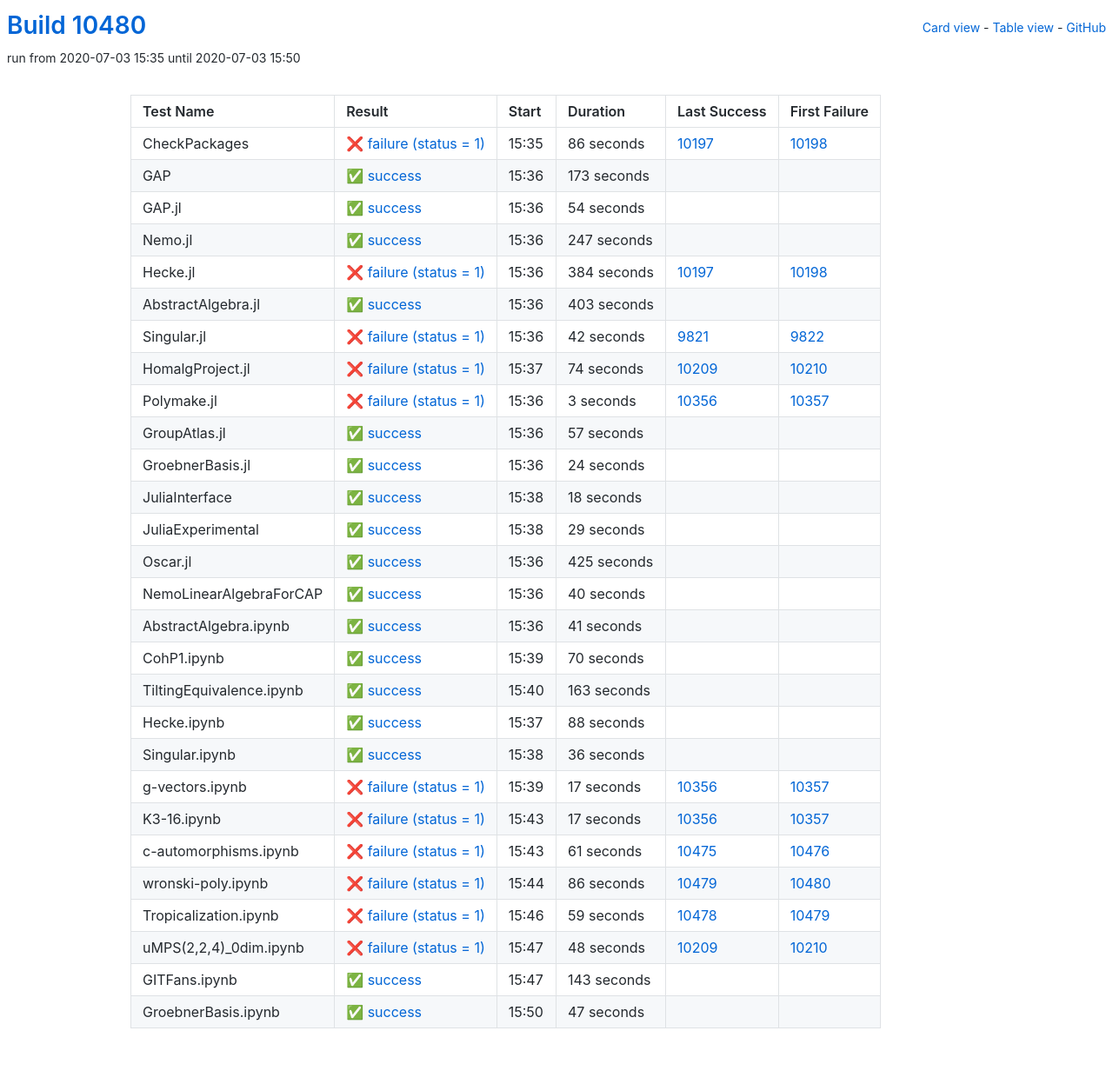
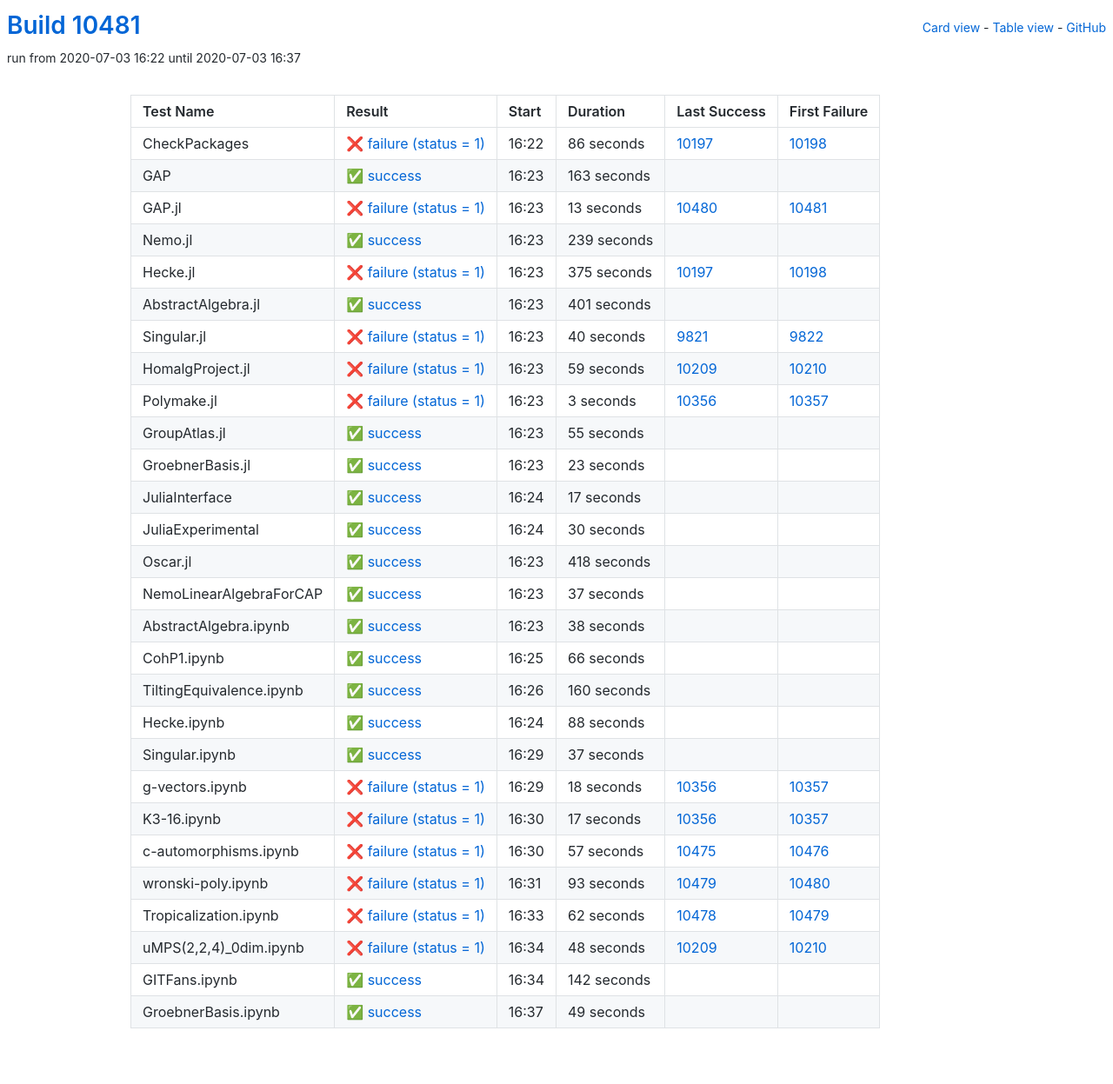
Before and after one commit to oscar-system/oscar-ci-status, a Jekyll site: the page built from table.html, in a window 1280 px wide. Shown: the whole page at 87% size. Built offline with Jekyll 4.4.1, drawn with Linux system fonts in a browser that asks for light colours.

Commit message:
Build #10481

```diff
--- a/_data/ci.yml
+++ b/_data/ci.yml
@@ -1,6 +1,6 @@
 ---
-build: 10480
-build_url: https://oscarci.mathematik.uni-kl.de/job/oscar/10480/
+build: 10481
+build_url: https://oscarci.mathematik.uni-kl.de/job/oscar/10481/
 job: oscar
 organization: oscar-system
 repo: oscar-ci-status
@@ -8,8 +8,8 @@
 tests:
 - name: CheckPackages
   id: checkpackages
-  log: https://oscarci.mathematik.uni-kl.de/job/oscar/10480/artifact/logs/build-10480/CheckPackages.log
-  start: 2020-07-03 15:35
+  log: https://oscarci.mathematik.uni-kl.de/job/oscar/10481/artifact/logs/build-10481/CheckPackages.log
+  start: 2020-07-03 16:22
   success: false
   exitcode: 1
   status: failure
@@ -20,92 +20,92 @@
   first_failure_url: https://oscarci.mathematik.uni-kl.de/job/oscar/10198/
 - name: GAP
   id: gap
-  log: https://oscarci.mathematik.uni-kl.de/job/oscar/10480/artifact/logs/build-10480/GAP.log
-  start: 2020-07-03 15:36
+  log: https://oscarci.mathematik.uni-kl.de/job/oscar/10481/artifact/logs/build-10481/GAP.log
+  start: 2020-07-03 16:23
   success: true
   exitcode: 0
   status: success
-  duration: 173
+  duration: 163
   last_success: false
   last_success_url:
   first_failure: false
   first_failure_url:
 - name: GAP.jl
   id: gap-jl
-  log: https://oscarci.mathematik.uni-kl.de/job/oscar/10480/artifact/logs/build-10480/GAP.jl.log
-  start: 2020-07-03 15:36
+  log: https://oscarci.mathematik.uni-kl.de/job/oscar/10481/artifact/logs/build-10481/GAP.jl.log
+  start: 2020-07-03 16:23
+  success: false
+  exitcode: 1
+  status: failure
+  duration: 13
+  last_success: 10480
+  last_success_url: https://oscarci.mathematik.uni-kl.de/job/oscar/10480/
+  first_failure: 10481
+  first_failure_url: https://oscarci.mathematik.uni-kl.de/job/oscar/10481/
+- name: Nemo.jl
+  id: nemo-jl
+  log: https://oscarci.mathematik.uni-kl.de/job/oscar/10481/artifact/logs/build-10481/Nemo.jl.log
+  start: 2020-07-03 16:23
   success: true
   exitcode: 0
   status: success
-  duration: 54
-  last_success: false
-  last_success_url:
-  first_failure: false
-  first_failure_url:
-- name: Nemo.jl
-  id: nemo-jl
-  log: https://oscarci.mathematik.uni-kl.de/job/oscar/10480/artifact/logs/build-10480/Nemo.jl.log
-  start: 2020-07-03 15:36
-  success: true
-  exitcode: 0
-  status: success
-  duration: 247
+  duration: 239
   last_success: false
   last_success_url:
   first_failure: false
   first_failure_url:
 - name: Hecke.jl
   id: hecke-jl
-  log: https://oscarci.mathematik.uni-kl.de/job/oscar/10480/artifact/logs/build-10480/Hecke.jl.log
-  start: 2020-07-03 15:36
+  log: https://oscarci.mathematik.uni-kl.de/job/oscar/10481/artifact/logs/build-10481/Hecke.jl.log
+  start: 2020-07-03 16:23
   success: false
   exitcode: 1
   status: failure
-  duration: 384
+  duration: 375
   last_success: 10197
   last_success_url: https://oscarci.mathematik.uni-kl.de/job/oscar/10197/
   first_failure: 10198
   first_failure_url: https://oscarci.mathematik.uni-kl.de/job/oscar/10198/
 - name: AbstractAlgebra.jl
   id: abstractalgebra-jl
-  log: https://oscarci.mathematik.uni-kl.de/job/oscar/10480/artifact/logs/build-10480/AbstractAlgebra.jl.log
-  start: 2020-07-03 15:36
+  log: https://oscarci.mathematik.uni-kl.de/job/oscar/10481/artifact/logs/build-10481/AbstractAlgebra.jl.log
+  start: 2020-07-03 16:23
   success: true
   exitcode: 0
   status: success
-  duration: 403
+  duration: 401
   last_success: false
   last_success_url:
   first_failure: false
   first_failure_url:
 - name: Singular.jl
   id: singular-jl
-  log: https://oscarci.mathematik.uni-kl.de/job/oscar/10480/artifact/logs/build-10480/Singular.jl.log
-  start: 2020-07-03 15:36
+  log: https://oscarci.mathematik.uni-kl.de/job/oscar/10481/artifact/logs/build-10481/Singular.jl.log
+  start: 2020-07-03 16:23
   success: false
   exitcode: 1
   status: failure
-  duration: 42
+  duration: 40
   last_success: 9821
   last_success_url: https://oscarci.mathematik.uni-kl.de/job/oscar/9821/
   first_failure: 9822
   first_failure_url: https://oscarci.mathematik.uni-kl.de/job/oscar/9822/
 - name: HomalgProject.jl
   id: homalgproject-jl
-  log: https://oscarci.mathematik.uni-kl.de/job/oscar/10480/artifact/logs/build-10480/HomalgProject.jl.log
-  start: 2020-07-03 15:37
+  log: https://oscarci.mathematik.uni-kl.de/job/oscar/10481/artifact/logs/build-10481/HomalgProject.jl.log
+  start: 2020-07-03 16:23
   success: false
   exitcode: 1
   status: failure
-  duration: 74
+  duration: 59
   last_success: 10209
   last_success_url: https://oscarci.mathematik.uni-kl.de/job/oscar/10209/
   first_failure: 10210
   first_failure_url: https://oscarci.mathematik.uni-kl.de/job/oscar/10210/
 - name: Polymake.jl
   id: polymake-jl
-  log: https://oscarci.mathematik.uni-kl.de/job/oscar/10480/artifact/logs/build-10480/Polymake.jl.log
-  start: 2020-07-03 15:36
+  log: https://oscarci.mathematik.uni-kl.de/job/oscar/10481/artifact/logs/build-10481/Polymake.jl.log
+  start: 2020-07-03 16:23
   success: false
   exitcode: 1
   status: failure
@@ -116,116 +116,116 @@
   first_failure_url: https://oscarci.mathematik.uni-kl.de/job/oscar/10357/
 - name: GroupAtlas.jl
   id: groupatlas-jl
-  log: https://oscarci.mathematik.uni-kl.de/job/oscar/10480/artifact/logs/build-10480/GroupAtlas.jl.log
-  start: 2020-07-03 15:36
+  log: https://oscarci.mathematik.uni-kl.de/job/oscar/10481/artifact/logs/build-10481/GroupAtlas.jl.log
+  start: 2020-07-03 16:23
   success: true
   exitcode: 0
   status: success
-  duration: 57
+  duration: 55
   last_success: false
   last_success_url:
   first_failure: false
   first_failure_url:
 - name: GroebnerBasis.jl
   id: groebnerbasis-jl
-  log: https://oscarci.mathematik.uni-kl.de/job/oscar/10480/artifact/logs/build-10480/GroebnerBasis.jl.log
-  start: 2020-07-03 15:36
+  log: https://oscarci.mathematik.uni-kl.de/job/oscar/10481/artifact/logs/build-10481/GroebnerBasis.jl.log
+  start: 2020-07-03 16:23
   success: true
   exitcode: 0
   status: success
-  duration: 24
+  duration: 23
   last_success: false
   last_success_url:
   first_failure: false
   first_failure_url:
 - name: JuliaInterface
   id: juliainterface
-  log: https://oscarci.mathematik.uni-kl.de/job/oscar/10480/artifact/logs/build-10480/JuliaInterface.log
-  start: 2020-07-03 15:38
+  log: https://oscarci.mathematik.uni-kl.de/job/oscar/10481/artifact/logs/build-10481/JuliaInterface.log
+  start: 2020-07-03 16:24
   success: true
   exitcode: 0
   status: success
-  duration: 18
+  duration: 17
   last_success: false
   last_success_url:
   first_failure: false
   first_failure_url:
 - name: JuliaExperimental
   id: juliaexperimental
-  log: https://oscarci.mathematik.uni-kl.de/job/oscar/10480/artifact/logs/build-10480/JuliaExperimental.log
-  start: 2020-07-03 15:38
+  log: https://oscarci.mathematik.uni-kl.de/job/oscar/10481/artifact/logs/build-10481/JuliaExperimental.log
+  start: 2020-07-03 16:24
   success: true
   exitcode: 0
   status: success
-  duration: 29
+  duration: 30
   last_success: false
   last_success_url:
   first_failure: false
   first_failure_url:
 - name: Oscar.jl
   id: oscar-jl
-  log: https://oscarci.mathematik.uni-kl.de/job/oscar/10480/artifact/logs/build-10480/Oscar.jl.log
-  start: 2020-07-03 15:36
+  log: https://oscarci.mathematik.uni-kl.de/job/oscar/10481/artifact/logs/build-10481/Oscar.jl.log
+  start: 2020-07-03 16:23
   success: true
   exitcode: 0
   status: success
-  duration: 425
+  duration: 418
   last_success: false
   last_success_url:
   first_failure: false
   first_failure_url:
 - name: NemoLinearAlgebraForCAP
   id: nemolinearalgebraforcap
-  log: https://oscarci.mathematik.uni-kl.de/job/oscar/10480/artifact/logs/build-10480/NemoLinearAlgebraForCAP.log
-  start: 2020-07-03 15:36
+  log: https://oscarci.mathematik.uni-kl.de/job/oscar/10481/artifact/logs/build-10481/NemoLinearAlgebraForCAP.log
+  start: 2020-07-03 16:23
   success: true
   exitcode: 0
   status: success
-  duration: 40
+  duration: 37
   last_success: false
   last_success_url:
   first_failure: false
   first_failure_url:
 - name: AbstractAlgebra.ipynb
   id: abstractalgebra-ipynb
-  log: https://oscarci.mathematik.uni-kl.de/job/oscar/10480/artifact/logs/build-10480/AbstractAlgebra.ipynb.log
-  start: 2020-07-03 15:36
+  log: https://oscarci.mathematik.uni-kl.de/job/oscar/10481/artifact/logs/build-10481/AbstractAlgebra.ipynb.log
+  start: 2020-07-03 16:23
   success: true
   exitcode: 0
   status: success
-  duration: 41
+  duration: 38
   last_success: false
   last_success_url:
   first_failure: false
   first_failure_url:
 - name: CohP1.ipynb
   id: cohp1-ipynb
-  log: https://oscarci.mathematik.uni-kl.de/job/oscar/10480/artifact/logs/build-10480/CohP1.ipynb.log
-  start: 2020-07-03 15:39
+  log: https://oscarci.mathematik.uni-kl.de/job/oscar/10481/artifact/logs/build-10481/CohP1.ipynb.log
+  start: 2020-07-03 16:25
   success: true
   exitcode: 0
   status: success
-  duration: 70
+  duration: 66
   last_success: false
   last_success_url:
   first_failure: false
   first_failure_url:
 - name: TiltingEquivalence.ipynb
   id: tiltingequivalence-ipynb
-  log: https://oscarci.mathematik.uni-kl.de/job/oscar/10480/artifact/logs/build-10480/TiltingEquivalence.ipynb.log
-  start: 2020-07-03 15:40
+  log: https://oscarci.mathematik.uni-kl.de/job/oscar/10481/artifact/logs/build-10481/TiltingEquivalence.ipynb.log
+  start: 2020-07-03 16:26
   success: true
   exitcode: 0
   status: success
-  duration: 163
+  duration: 160
   last_success: false
   last_success_url:
   first_failure: false
   first_failure_url:
 - name: Hecke.ipynb
   id: hecke-ipynb
-  log: https://oscarci.mathematik.uni-kl.de/job/oscar/10480/artifact/logs/build-10480/Hecke.ipynb.log
-  start: 2020-07-03 15:37
+  log: https://oscarci.mathematik.uni-kl.de/job/oscar/10481/artifact/logs/build-10481/Hecke.ipynb.log
+  start: 2020-07-03 16:24
   success: true
   exitcode: 0
   status: success
@@ -236,32 +236,32 @@
   first_failure_url:
 - name: Singular.ipynb
   id: singular-ipynb
-  log: https://oscarci.mathematik.uni-kl.de/job/oscar/10480/artifact/logs/build-10480/Singular.ipynb.log
-  start: 2020-07-03 15:38
+  log: https://oscarci.mathematik.uni-kl.de/job/oscar/10481/artifact/logs/build-10481/Singular.ipynb.log
+  start: 2020-07-03 16:29
   success: true
   exitcode: 0
   status: success
-  duration: 36
+  duration: 37
   last_success: false
   last_success_url:
   first_failure: false
   first_failure_url:
 - name: g-vectors.ipynb
   id: g-vectors-ipynb
-  log: https://oscarci.mathematik.uni-kl.de/job/oscar/10480/artifact/logs/build-10480/g-vectors.ipynb.log
-  start: 2020-07-03 15:39
+  log: https://oscarci.mathematik.uni-kl.de/job/oscar/10481/artifact/logs/build-10481/g-vectors.ipynb.log
+  start: 2020-07-03 16:29
   success: false
   exitcode: 1
   status: failure
-  duration: 17
+  duration: 18
   last_success: 10356
   last_success_url: https://oscarci.mathematik.uni-kl.de/job/oscar/10356/
   first_failure: 10357
   first_failure_url: https://oscarci.mathematik.uni-kl.de/job/oscar/10357/
 - name: K3-16.ipynb
   id: k3-16-ipynb
-  log: https://oscarci.mathematik.uni-kl.de/job/oscar/10480/artifact/logs/build-10480/K3-16.ipynb.log
-  start: 2020-07-03 15:43
+  log: https://oscarci.mathematik.uni-kl.de/job/oscar/10481/artifact/logs/build-10481/K3-16.ipynb.log
+  start: 2020-07-03 16:30
   success: false
   exitcode: 1
   status: failure
@@ -272,44 +272,44 @@
   first_failure_url: https://oscarci.mathematik.uni-kl.de/job/oscar/10357/
 - name: c-automorphisms.ipynb
   id: c-automorphisms-ipynb
-  log: https://oscarci.mathematik.uni-kl.de/job/oscar/10480/artifact/logs/build-10480/c-automorphisms.ipynb.log
-  start: 2020-07-03 15:43
+  log: https://oscarci.mathematik.uni-kl.de/job/oscar/10481/artifact/logs/build-10481/c-automorphisms.ipynb.log
+  start: 2020-07-03 16:30
   success: false
   exitcode: 1
   status: failure
-  duration: 61
+  duration: 57
   last_success: 10475
   last_success_url: https://oscarci.mathematik.uni-kl.de/job/oscar/10475/
   first_failure: 10476
   first_failure_url: https://oscarci.mathematik.uni-kl.de/job/oscar/10476/
 - name: wronski-poly.ipynb
   id: wronski-poly-ipynb
-  log: https://oscarci.mathematik.uni-kl.de/job/oscar/10480/artifact/logs/build-10480/wronski-poly.ipynb.log
-  start: 2020-07-03 15:44
+  log: https://oscarci.mathematik.uni-kl.de/job/oscar/10481/artifact/logs/build-10481/wronski-poly.ipynb.log
+  start: 2020-07-03 16:31
   success: false
   exitcode: 1
   status: failure
-  duration: 86
+  duration: 93
   last_success: 10479
   last_success_url: https://oscarci.mathematik.uni-kl.de/job/oscar/10479/
   first_failure: 10480
   first_failure_url: https://oscarci.mathematik.uni-kl.de/job/oscar/10480/
 - name: Tropicalization.ipynb
   id: tropicalization-ipynb
-  log: https://oscarci.mathematik.uni-kl.de/job/oscar/10480/artifact/logs/build-10480/Tropicalization.ipynb.log
-  start: 2020-07-03 15:46
+  log: https://oscarci.mathematik.uni-kl.de/job/oscar/10481/artifact/logs/build-10481/Tropicalization.ipynb.log
+  start: 2020-07-03 16:33
   success: false
   exitcode: 1
   status: failure
-  duration: 59
+  duration: 62
   last_success: 10478
   last_success_url: https://oscarci.mathematik.uni-kl.de/job/oscar/10478/
   first_failure: 10479
   first_failure_url: https://oscarci.mathematik.uni-kl.de/job/oscar/10479/
 - name: uMPS(2,2,4)_0dim.ipynb
   id: umps-2-2-4-0dim-ipynb
-  log: https://oscarci.mathematik.uni-kl.de/job/oscar/10480/artifact/logs/build-10480/uMPS-2-2-4-_0dim.ipynb.log
-  start: 2020-07-03 15:47
+  log: https://oscarci.mathematik.uni-kl.de/job/oscar/10481/artifact/logs/build-10481/uMPS-2-2-4-_0dim.ipynb.log
+  start: 2020-07-03 16:34
   success: false
   exitcode: 1
   status: failure
@@ -320,24 +320,24 @@
   first_failure_url: https://oscarci.mathematik.uni-kl.de/job/oscar/10210/
 - name: GITFans.ipynb
   id: gitfans-ipynb
-  log: https://oscarci.mathematik.uni-kl.de/job/oscar/10480/artifact/logs/build-10480/GITFans.ipynb.log
-  start: 2020-07-03 15:47
+  log: https://oscarci.mathematik.uni-kl.de/job/oscar/10481/artifact/logs/build-10481/GITFans.ipynb.log
+  start: 2020-07-03 16:34
   success: true
   exitcode: 0
   status: success
-  duration: 143
+  duration: 142
   last_success: false
   last_success_url:
   first_failure: false
   first_failure_url:
 - name: GroebnerBasis.ipynb
   id: groebnerbasis-ipynb
-  log: https://oscarci.mathematik.uni-kl.de/job/oscar/10480/artifact/logs/build-10480/GroebnerBasis.ipynb.log
-  start: 2020-07-03 15:50
+  log: https://oscarci.mathematik.uni-kl.de/job/oscar/10481/artifact/logs/build-10481/GroebnerBasis.ipynb.log
+  start: 2020-07-03 16:37
   success: true
   exitcode: 0
   status: success
-  duration: 47
+  duration: 49
   last_success: false
   last_success_url:
   first_failure: false
```
Also changed, not shown: README.md.
